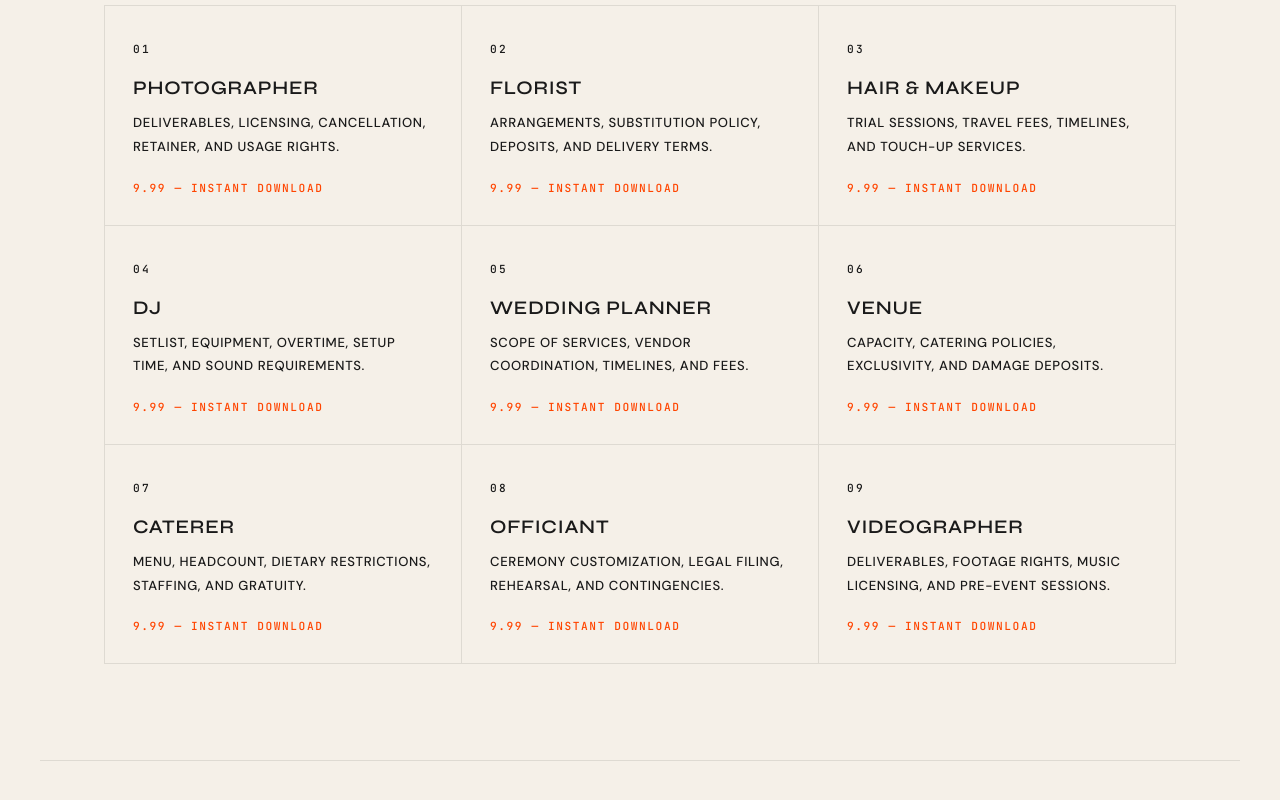
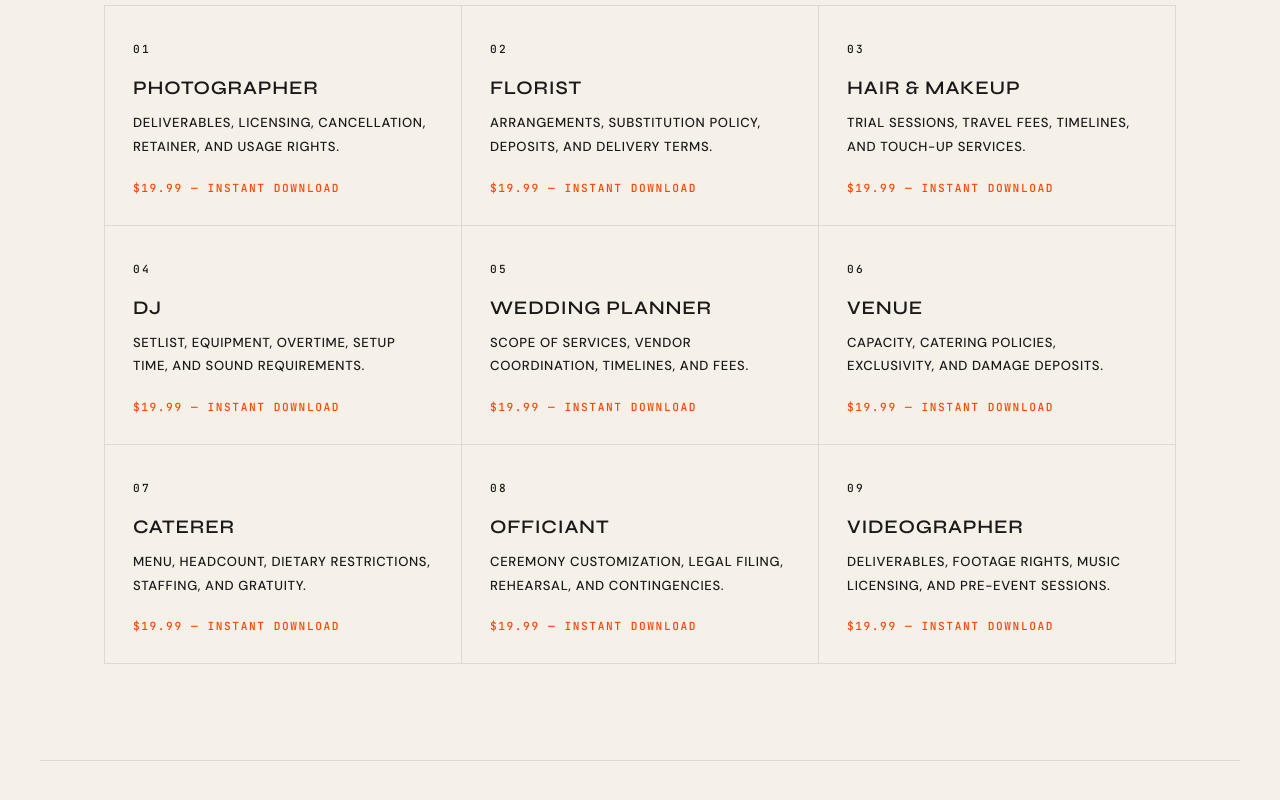
Before and after one commit to brynmurray3/IvoryClause, a website: page home.html in a window 1280 px wide. Shown: the part 1114-1914 px from the top of the page. Drawn offline with Linux system fonts and the light colour scheme.

Commit message:
Update home.html

```diff
--- a/home.html
+++ b/home.html
@@ -30,7 +30,7 @@
     </div>
     <div class="hero-actions">
       <a href="#vendors" class="btn-primary">Browse Contracts</a>
-      <div class="hero-note"><span>9.99</span> per contract · one-time · instant download</div>
+      <div class="hero-note"><span>$19.99</span> per contract · one-time · instant download</div>
     </div>
   </div>
 </div>
@@ -39,7 +39,7 @@
   <div class="ticker-inner">
     <span class="ticker-item">Photographer</span>
     <span class="ticker-item">Florist</span>
-    <span class="ticker-item">Hair &amp; Makeup</span>
+    <span class="ticker-item">Hair & Makeup</span>
     <span class="ticker-item">DJ</span>
     <span class="ticker-item">Wedding Planner</span>
     <span class="ticker-item">Venue</span>
@@ -48,7 +48,7 @@
     <span class="ticker-item">Videographer</span>
     <span class="ticker-item">Photographer</span>
     <span class="ticker-item">Florist</span>
-    <span class="ticker-item">Hair &amp; Makeup</span>
+    <span class="ticker-item">Hair & Makeup</span>
     <span class="ticker-item">DJ</span>
     <span class="ticker-item">Wedding Planner</span>
     <span class="ticker-item">Venue</span>
@@ -66,55 +66,55 @@
       <div class="vendor-num">01</div>
       <div class="vendor-name">Photographer</div>
       <div class="vendor-desc">Deliverables, licensing, cancellation, retainer, and usage rights.</div>
-      <div class="vendor-price">9.99 — Instant download</div>
+      <div class="vendor-price">$19.99 — Instant download</div>
     </a>
     <a href="contract.html?type=florist" class="vendor-card">
       <div class="vendor-num">02</div>
       <div class="vendor-name">Florist</div>
       <div class="vendor-desc">Arrangements, substitution policy, deposits, and delivery terms.</div>
-      <div class="vendor-price">9.99 — Instant download</div>
+      <div class="vendor-price">$19.99 — Instant download</div>
     </a>
     <a href="contract.html?type=hair-makeup" class="vendor-card">
       <div class="vendor-num">03</div>
-      <div class="vendor-name">Hair &amp; Makeup</div>
+      <div class="vendor-name">Hair & Makeup</div>
       <div class="vendor-desc">Trial sessions, travel fees, timelines, and touch-up services.</div>
-      <div class="vendor-price">9.99 — Instant download</div>
+      <div class="vendor-price">$19.99 — Instant download</div>
     </a>
     <a href="contract.html?type=dj" class="vendor-card">
       <div class="vendor-num">04</div>
       <div class="vendor-name">DJ</div>
       <div class="vendor-desc">Setlist, equipment, overtime, setup time, and sound requirements.</div>
-      <div class="vendor-price">9.99 — Instant download</div>
+      <div class="vendor-price">$19.99 — Instant download</div>
     </a>
     <a href="contract.html?type=planner" class="vendor-card">
       <div class="vendor-num">05</div>
       <div class="vendor-name">Wedding Planner</div>
       <div class="vendor-desc">Scope of services, vendor coordination, timelines, and fees.</div>
-      <div class="vendor-price">9.99 — Instant download</div>
+      <div class="vendor-price">$19.99 — Instant download</div>
     </a>
     <a href="contract.html?type=venue" class="vendor-card">
       <div class="vendor-num">06</div>
       <div class="vendor-name">Venue</div>
       <div class="vendor-desc">Capacity, catering policies, exclusivity, and damage deposits.</div>
-      <div class="vendor-price">9.99 — Instant download</div>
+      <div class="vendor-price">$19.99 — Instant download</div>
     </a>
     <a href="contract.html?type=caterer" class="vendor-card">
       <div class="vendor-num">07</div>
       <div class="vendor-name">Caterer</div>
       <div class="vendor-desc">Menu, headcount, dietary restrictions, staffing, and gratuity.</div>
-      <div class="vendor-price">9.99 — Instant download</div>
+      <div class="vendor-price">$19.99 — Instant download</div>
     </a>
     <a href="contract.html?type=officiant" class="vendor-card">
       <div class="vendor-num">08</div>
       <div class="vendor-name">Officiant</div>
       <div class="vendor-desc">Ceremony customization, legal filing, rehearsal, and contingencies.</div>
-      <div class="vendor-price">9.99 — Instant download</div>
+      <div class="vendor-price">$19.99 — Instant download</div>
     </a>
     <a href="contract.html?type=videographer" class="vendor-card">
       <div class="vendor-num">09</div>
       <div class="vendor-name">Videographer</div>
       <div class="vendor-desc">Deliverables, footage rights, music licensing, and pre-event sessions.</div>
-      <div class="vendor-price">9.99 — Instant download</div>
+      <div class="vendor-price">$19.99 — Instant download</div>
     </a>
   </div>
 </div>
```
